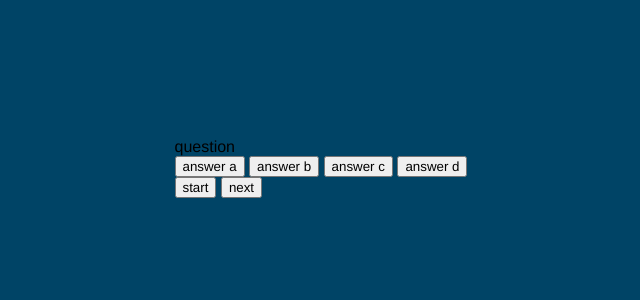
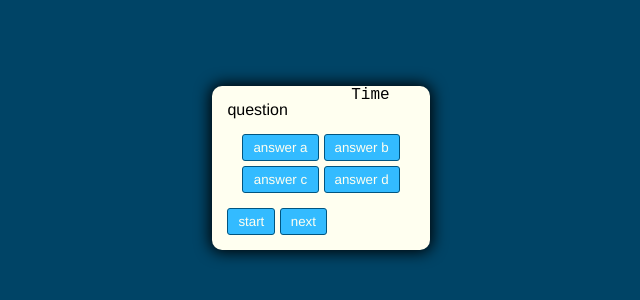
Before and after one commit to samuellutz/quiz, a plain HTML site: page index.html in a window 1280 px wide. Shown: the part 240-540 px from the top of the page, without its empty margins (327-967 px from the left). Drawn offline with Linux system fonts and the light colour scheme.

Commit message:
css button work

```diff
--- a/index.html
+++ b/index.html
@@ -8,6 +8,7 @@
     <link rel="stylesheet" href="style.css">
   </head>
   <body">
+  <div class="time">Time</div>
    <!-- building buttons to start game and for answers -->
    <div class="container">
        <div id="question-container" class="hide">
@@ -20,8 +21,8 @@
            </div>
        </div>
        <div class="controls">
-           <button id="start-btn" class="start-btn button">start</button>
-           <button id="next-btn" class="next-btn button">next</button>
+           <button id="start-btn" class="start-btn btn">start</button>
+           <button id="next-btn" class="next-btn btn">next</button>
        </div>
        </div>
 
--- a/script.js
+++ b/script.js
@@ -5,11 +5,11 @@ get.addEventListener("click", function () {
 });
 
 $("#start-game").click( function(){
-    var counter = 75;
+    var counter = 80;
     setInterval(function() {
       counter--;
        if (counter >= 0) {
-          span = document.getElementById("timer");
+          span = document.getElementById("time");
           span.innerHTML = counter;
        }
        if (counter === 0) {
--- a/style.css
+++ b/style.css
@@ -37,14 +37,32 @@ body.correct{
 body.wrong {
   --hue: var(--hue-wrong);
 }
-
-  /* body {
-    background-color: rgb(2, 146, 86);
-    display: flex;
-    flex-direction: column;
-} */
-#time {
+.container {
+  width: 900px;
+  width: 100%;
+  background-color: ivory;
+  border-radius: 10px;
+  padding: 15px;
+  box-shadow: 0 0 15px 2px;
+}
+.btn-grid{
+  display: grid;
+  grid-template-columns: repeat(2, auto);
+  gap: 5px;
+  margin: 15px;
+}
+.btn {
+  --hue: var(--hue-neutral);
+  border: 1px solid hsl(var(--hue), 100%, 25%);
+  background-color: hsl(var(--hue), 100%, 60%);
+  border-radius: 3px;
+  padding: 5px 10px;
+  color: ivory;
+  outline: none;
+}
+.time {
     float: right;
+    margin-right: 40px;
     font-family: 'Courier New', Courier, monospace;
-
+    color: black;
 }
```
